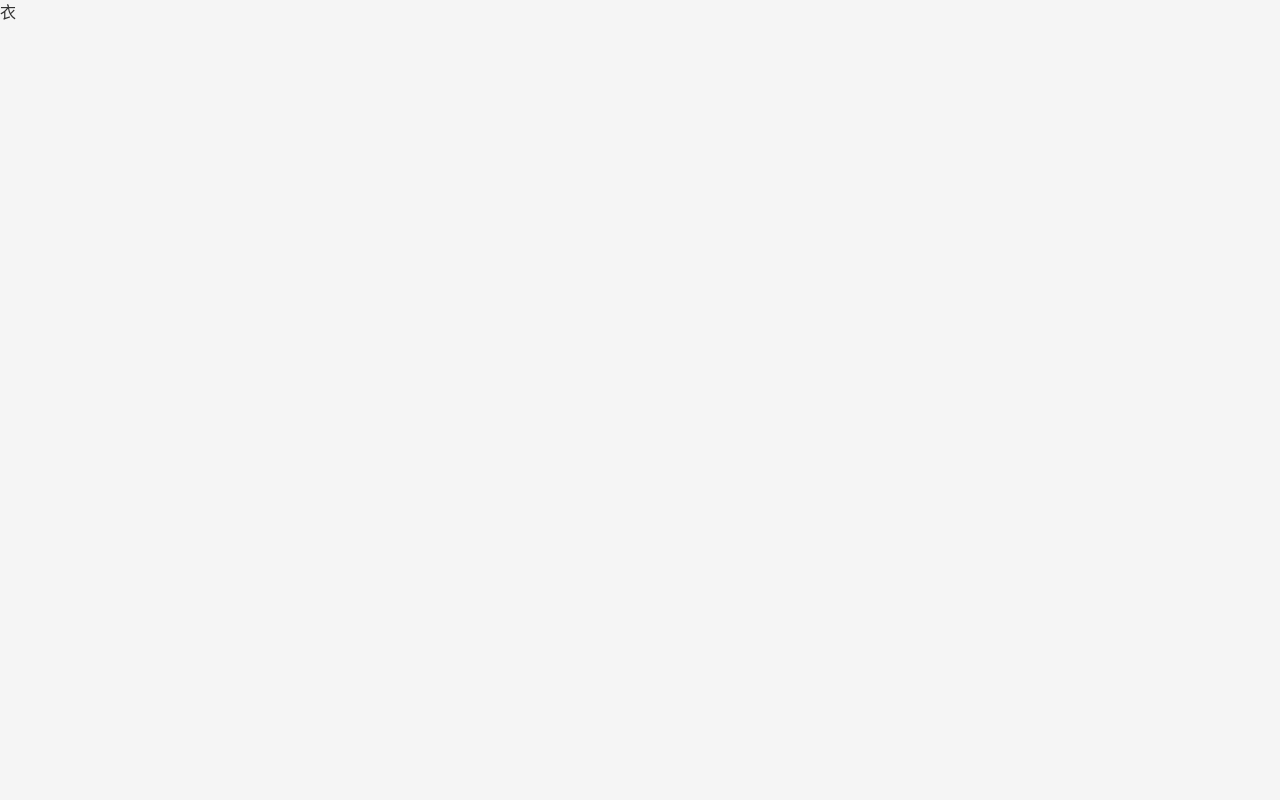
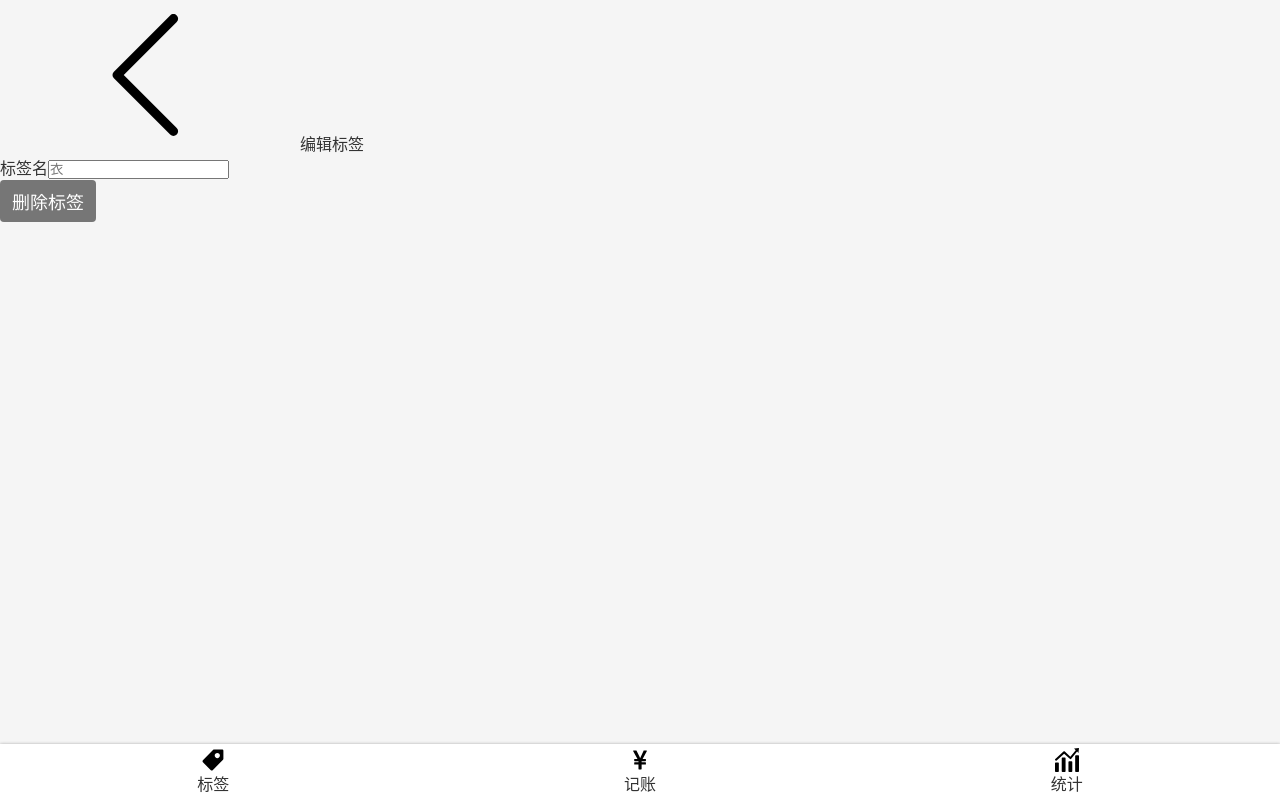
Before and after one commit to sun1948/My-Tally, a React app: page /#/tag/1 in a window 1280 px wide. Built offline with nearby package versions, Linux system fonts and the light colour scheme.

Commit message:
Tag html

```diff
--- /dev/null
+++ b/src/components/Button.tsx
@@ -0,0 +1,9 @@
+import styled from "styled-components";
+
+const Button = styled.button`
+  font-size: 18px; padding: 8px 12px;
+  color: #fff; background: #767676;
+  border: none; border-radius: 4px;
+`;
+
+export {Button};
--- a/src/components/Nav.tsx
+++ b/src/components/Nav.tsx
@@ -27,7 +27,7 @@
     <NavWrapper>
       <ul>
         <li>
-          <NavLink to="/tag" activeClassName="selected">
+          <NavLink to="/tag" exact activeClassName="selected">
             <Icon name="tag"/>
             标签
           </NavLink>
--- a/src/views/Money/TagsSection.tsx
+++ b/src/views/Money/TagsSection.tsx
@@ -59,7 +59,7 @@
       <ol>
         {tags.map(tag =>
           <li key={tag.id} onClick={() => onToggleTag(tag.id)} className={getClass(tag.id)}
-          >{tag.id}:{tag.name}</li>
+          >{tag.name}</li>
         )}
       </ol>
       <button onClick={onAddTag}>新增标签</button>
--- a/src/views/Tag.tsx
+++ b/src/views/Tag.tsx
@@ -1,16 +1,37 @@
-import React from "react";
+import React from 'react';
 import {useTags} from 'useTags';
-import { useParams } from "react-router-dom";
+import {useParams} from 'react-router-dom';
+import Layout from 'components/Layout';
+import Icon from 'components/Icon';
+import {Button} from 'components/Button';
 
-type Params ={
+type Params = {
   id: string;
 }
-const Tag:React.FC = ()=>{
-  let { id } = useParams<Params>();
+
+
+const Tag: React.FC = () => {
+  let {id} = useParams<Params>();
   const {findTag} = useTags();
-  const tag = findTag(parseInt(id))
+  const tag = findTag(parseInt(id));
   return (
-    <div>{tag.name}</div>
-  )
-}
+    <Layout>
+      <header>
+        <Icon name="left"/>
+        <span>编辑标签</span>
+      </header>
+      <div>
+        <label>
+          <span>标签名</span>
+          <input type="text" placeholder={tag.name}/>
+        </label>
+      </div>
+
+      <div>
+        <Button>删除标签</Button>
+      </div>
+    </Layout>
+
+  );
+};
 export {Tag};
--- a/src/views/Tags.tsx
+++ b/src/views/Tags.tsx
@@ -2,8 +2,9 @@
 import Layout from 'components/Layout';
 import {useTags} from 'useTags';
 import styled from 'styled-components';
-import Icon from '../components/Icon';
+import Icon from 'components/Icon';
 import { Link } from 'react-router-dom';
+import {Button} from 'components/Button';
 
 const TagList = styled.ol`
   font-size: 16px;
@@ -22,11 +23,6 @@
     }
   }
 `;
-const Button = styled.button`
-  font-size: 18px; padding: 8px 12px;
-  color: #fff; background: #767676;
-  border: none; border-radius: 4px;
-`;
 const Center = styled.div`
   display:flex; justify-content: center; align-items: center; flex-direction: column;
 `;
@@ -41,7 +37,7 @@
         {tags.map(tag =>
           <li key={tag.id}>
             <Link to={"/Tag/"+tag.id}>
-              <span className="oneLine">{tag.id}:{tag.name}</span>
+              <span className="oneLine">{tag.name}</span>
               <Icon name="right"/>
             </Link>
           </li>
```
